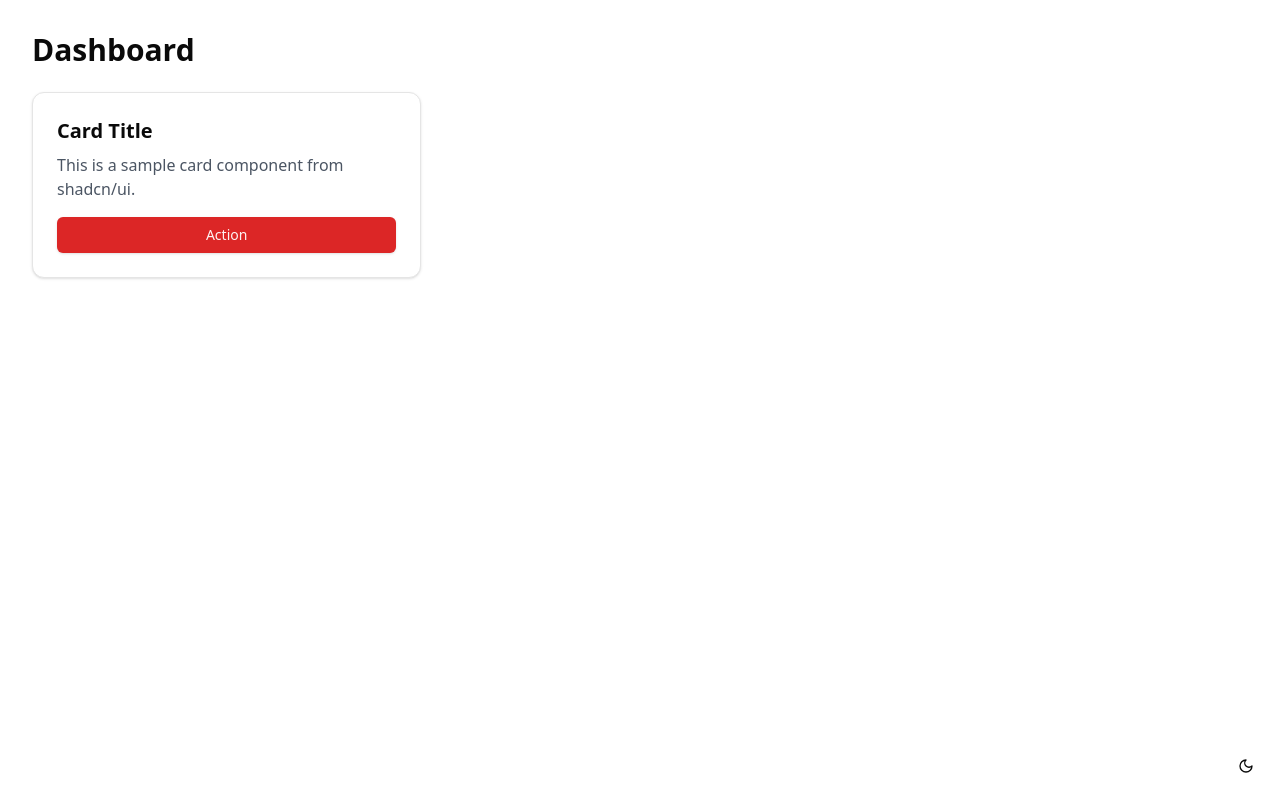
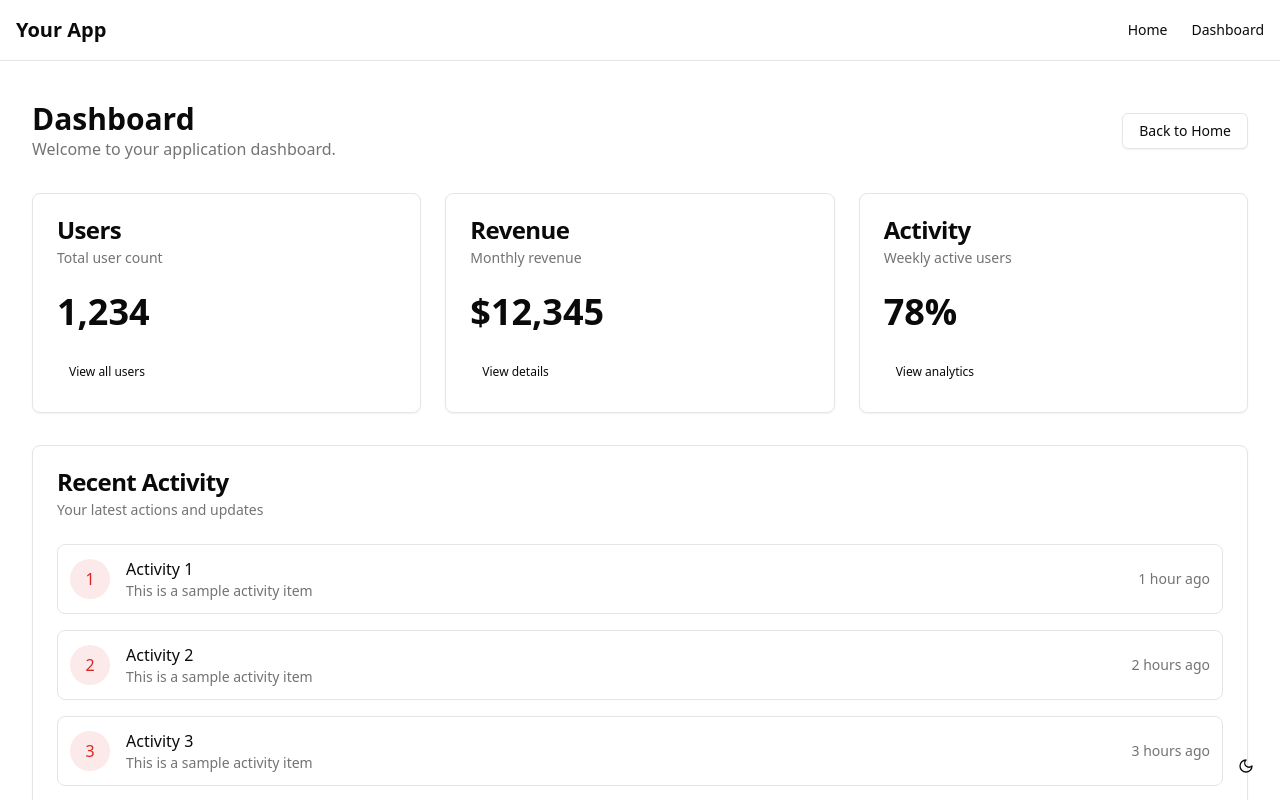
Before and after one commit to Garvit1000/create-vite-shadcn-app, a React (Vite) app in the folder templates/base/: page /dashboard in a window 1280 px wide. Shown: the top 800 px of the page. Built offline with nearby package versions, Linux system fonts and the light colour scheme.

Commit message:
fixed bugs and added bun

```diff
--- a/package.json
+++ b/package.json
@@ -1,6 +1,6 @@
 {
   "name": "create-vite-shadcn-app",
-  "version": "1.0.10",
+  "version": "1.1.0",
   "description": "CLI tool to scaffold a Vite + React + Tailwind + shadcn/ui application",
   "main": "index.js",
   "bin": {
@@ -21,7 +21,8 @@
     "cli",
     "create-shadcn",
     "pnpm",
-    "yarn"
+    "yarn",
+    "bun"
   ],
   "author": "garvit joshi",
   "license": "MIT",
--- a/templates/base/src/App.jsx
+++ b/templates/base/src/App.jsx
@@ -1,8 +1,9 @@
-import { BrowserRouter as Router, Routes, Route } from 'react-router-dom';
+import { BrowserRouter as Router, Routes, Route, Link } from 'react-router-dom';
 import { ThemeToggle } from './components/ThemeToggle';
 import Home from './pages/Home';
 import Dashboard from './pages/Dashboard';
 import { useTheme } from './store/theme';
+import { Button } from './components/ui/button';
 
 function App() {
   const { theme } = useTheme();
@@ -11,11 +12,47 @@ function App() {
     <div className={theme}>
       <div className="min-h-screen bg-background text-foreground">
         <Router>
-          <Routes>
-            <Route path="/" element={<Home />} />
-            <Route path="/dashboard" element={<Dashboard />} />
-          </Routes>
-          <ThemeToggle />
+          <header className="border-b">
+            <div className="container mx-auto py-4 px-4 flex justify-between items-center">
+              <Link to="/" className="text-xl font-bold">
+                Your App
+              </Link>
+              <div className="flex items-center gap-4">
+                <nav className="hidden md:flex items-center gap-6">
+                  <Link to="/" className="text-sm font-medium hover:text-primary transition-colors">
+                    Home
+                  </Link>
+                  <Link to="/dashboard" className="text-sm font-medium hover:text-primary transition-colors">
+                    Dashboard
+                  </Link>
+                </nav>
+                <ThemeToggle />
+              </div>
+            </div>
+          </header>
+
+          <main>
+            <Routes>
+              <Route path="/" element={<Home />} />
+              <Route path="/dashboard" element={<Dashboard />} />
+            </Routes>
+          </main>
+
+          <footer className="border-t py-6 md:py-0">
+            <div className="container mx-auto px-4 md:flex md:items-center md:justify-between md:py-6">
+              <p className="text-center md:text-left text-sm text-muted-foreground">
+                © {new Date().getFullYear()} Your App. All rights reserved.
+              </p>
+              <div className="mt-4 md:mt-0 flex justify-center md:justify-end space-x-6">
+                <a href="https://github.com/Garvit1000/create-vite-shadcn-app" className="text-sm text-muted-foreground hover:text-primary">
+                  GitHub
+                </a>
+                <a href="#" className="text-sm text-muted-foreground hover:text-primary">
+                  Documentation
+                </a>
+              </div>
+            </div>
+          </footer>
         </Router>
       </div>
     </div>
--- a/templates/base/src/components/ui/card.jsx
+++ b/templates/base/src/components/ui/card.jsx
@@ -1,12 +1,13 @@
 import * as React from "react"
 
-import { cn } from "../../lib/utils"
+import { cn } from "@/lib/utils"
 
 const Card = React.forwardRef(({ className, ...props }, ref) => (
   <div
     ref={ref}
-    className={cn("rounded-xl border bg-card text-card-foreground shadow", className)}
-    {...props} />
+    className={cn("rounded-lg border bg-card text-card-foreground shadow-sm", className)}
+    {...props}
+  />
 ))
 Card.displayName = "Card"
 
@@ -14,23 +15,26 @@ const CardHeader = React.forwardRef(({ className, ...props }, ref) => (
   <div
     ref={ref}
     className={cn("flex flex-col space-y-1.5 p-6", className)}
-    {...props} />
+    {...props}
+  />
 ))
 CardHeader.displayName = "CardHeader"
 
 const CardTitle = React.forwardRef(({ className, ...props }, ref) => (
-  <div
+  <h3
     ref={ref}
-    className={cn("font-semibold leading-none tracking-tight", className)}
-    {...props} />
+    className={cn("text-2xl font-semibold leading-none tracking-tight", className)}
+    {...props}
+  />
 ))
 CardTitle.displayName = "CardTitle"
 
 const CardDescription = React.forwardRef(({ className, ...props }, ref) => (
-  <div
+  <p
     ref={ref}
     className={cn("text-sm text-muted-foreground", className)}
-    {...props} />
+    {...props}
+  />
 ))
 CardDescription.displayName = "CardDescription"
 
@@ -43,8 +47,9 @@ const CardFooter = React.forwardRef(({ className, ...props }, ref) => (
   <div
     ref={ref}
     className={cn("flex items-center p-6 pt-0", className)}
-    {...props} />
+    {...props}
+  />
 ))
 CardFooter.displayName = "CardFooter"
 
-export { Card, CardHeader, CardFooter, CardTitle, CardDescription, CardContent }
+export { Card, CardHeader, CardTitle, CardDescription, CardContent, CardFooter }
--- a/templates/base/src/pages/Dashboard.jsx
+++ b/templates/base/src/pages/Dashboard.jsx
@@ -1,20 +1,88 @@
-import { Card } from "@/components/ui/card";
 import { Button } from "@/components/ui/button";
+import { Card, CardContent, CardDescription, CardFooter, CardHeader, CardTitle } from "@/components/ui/card";
+import { Link } from "react-router-dom";
 
 export default function Dashboard() {
   return (
-    <div className="p-8">
-      <h1 className="text-3xl font-bold mb-6">Dashboard</h1>
-      <div className="grid grid-cols-1 md:grid-cols-2 lg:grid-cols-3 gap-6">
-        <Card className="p-6">
-          <h2 className="text-xl font-semibold mb-2">Card Title</h2>
-          <p className="text-gray-600 dark:text-gray-300 mb-4">
-            This is a sample card component from shadcn/ui.
-          </p>
-          <Button className="w-full">Action</Button>
+    <div className="container mx-auto py-10">
+      <div className="flex justify-between items-center mb-8">
+        <div>
+          <h1 className="text-3xl font-bold">Dashboard</h1>
+          <p className="text-muted-foreground">Welcome to your application dashboard.</p>
+        </div>
+        <Button asChild variant="outline">
+          <Link to="/">Back to Home</Link>
+        </Button>
+      </div>
+
+      <div className="grid grid-cols-1 md:grid-cols-3 gap-6 mb-8">
+        <Card>
+          <CardHeader>
+            <CardTitle>Users</CardTitle>
+            <CardDescription>Total user count</CardDescription>
+          </CardHeader>
+          <CardContent>
+            <p className="text-4xl font-bold">1,234</p>
+          </CardContent>
+          <CardFooter>
+            <Button variant="ghost" size="sm">View all users</Button>
+          </CardFooter>
         </Card>
-        {/* Add more cards as needed */}
+
+        <Card>
+          <CardHeader>
+            <CardTitle>Revenue</CardTitle>
+            <CardDescription>Monthly revenue</CardDescription>
+          </CardHeader>
+          <CardContent>
+            <p className="text-4xl font-bold">$12,345</p>
+          </CardContent>
+          <CardFooter>
+            <Button variant="ghost" size="sm">View details</Button>
+          </CardFooter>
+        </Card>
+
+        <Card>
+          <CardHeader>
+            <CardTitle>Activity</CardTitle>
+            <CardDescription>Weekly active users</CardDescription>
+          </CardHeader>
+          <CardContent>
+            <p className="text-4xl font-bold">78%</p>
+          </CardContent>
+          <CardFooter>
+            <Button variant="ghost" size="sm">View analytics</Button>
+          </CardFooter>
+        </Card>
       </div>
+
+      <Card className="mb-8">
+        <CardHeader>
+          <CardTitle>Recent Activity</CardTitle>
+          <CardDescription>Your latest actions and updates</CardDescription>
+        </CardHeader>
+        <CardContent>
+          <div className="space-y-4">
+            {[1, 2, 3].map((i) => (
+              <div key={i} className="flex items-center gap-4 p-3 border rounded-lg">
+                <div className="w-10 h-10 rounded-full bg-primary/10 flex items-center justify-center">
+                  <span className="text-primary font-medium">{i}</span>
+                </div>
+                <div>
+                  <p className="font-medium">Activity {i}</p>
+                  <p className="text-sm text-muted-foreground">This is a sample activity item</p>
+                </div>
+                <div className="ml-auto text-sm text-muted-foreground">
+                  {i} hour{i !== 1 ? 's' : ''} ago
+                </div>
+              </div>
+            ))}
+          </div>
+        </CardContent>
+        <CardFooter>
+          <Button variant="outline">View All Activity</Button>
+        </CardFooter>
+      </Card>
     </div>
   );
 }
--- a/templates/base/src/pages/Home.jsx
+++ b/templates/base/src/pages/Home.jsx
@@ -1,18 +1,45 @@
 import { Button } from "@/components/ui/button";
+import { Link } from "react-router-dom";
 
 export default function Home() {
   return (
-    <div className="min-h-screen flex items-center justify-center">
-      <div className="text-center">
-        <h1 className="text-4xl font-bold mb-4">
+    <div className="min-h-screen flex flex-col items-center justify-center p-4">
+      <div className="text-center max-w-3xl">
+        <h1 className="text-5xl font-bold mb-6 bg-gradient-to-r from-blue-600 to-purple-600 bg-clip-text text-transparent">
           Welcome to Your App
         </h1>
-        <p className="mb-4 text-gray-600 dark:text-gray-300">
-          Built with Vite + React + shadcn/ui
+        <p className="mb-6 text-xl text-gray-600 dark:text-gray-300">
+          Built with Vite + React + shadcn/ui + Tailwind CSS
         </p>
-        <div className="space-x-4">
-          <Button>Primary Button</Button>
+
+        <div className="grid grid-cols-1 md:grid-cols-2 gap-4 mb-8">
+          <div className="p-6 border rounded-lg shadow-sm bg-card text-card-foreground">
+            <h3 className="text-lg font-medium mb-2">Fast Development</h3>
+            <p className="text-sm text-muted-foreground">
+              Powered by Vite for lightning-fast HMR and optimized builds.
+            </p>
+          </div>
+
+          <div className="p-6 border rounded-lg shadow-sm bg-card text-card-foreground">
+            <h3 className="text-lg font-medium mb-2">Beautiful UI</h3>
+            <p className="text-sm text-muted-foreground">
+              Styled with Tailwind CSS and shadcn/ui components.
+            </p>
+          </div>
+        </div>
+
+        <div className="flex flex-wrap gap-4 justify-center">
+          <Button asChild>
+            <Link to="/dashboard">View Dashboard</Link>
+          </Button>
           <Button variant="outline">Secondary Button</Button>
+          <Button variant="secondary">Tertiary Button</Button>
+        </div>
+
+        <div className="mt-12 text-sm text-muted-foreground">
+          <p>
+            Edit <code className="bg-muted px-1 py-0.5 rounded">src/pages/Home.jsx</code> to customize this page
+          </p>
         </div>
       </div>
     </div>
--- a/templates/base/tailwind.config.js
+++ b/templates/base/tailwind.config.js
@@ -58,7 +58,7 @@ export default {
     },
     plugins: [
       require("tailwindcss-animate"),
-      // Additional Tailwind features
       require('@tailwindcss/typography')
+      // Container queries plugin should only be added if it's in the dependencies
     ],
   }
```
Also changed, not shown: 2 other files (tests, documents, lock files or other folders).
